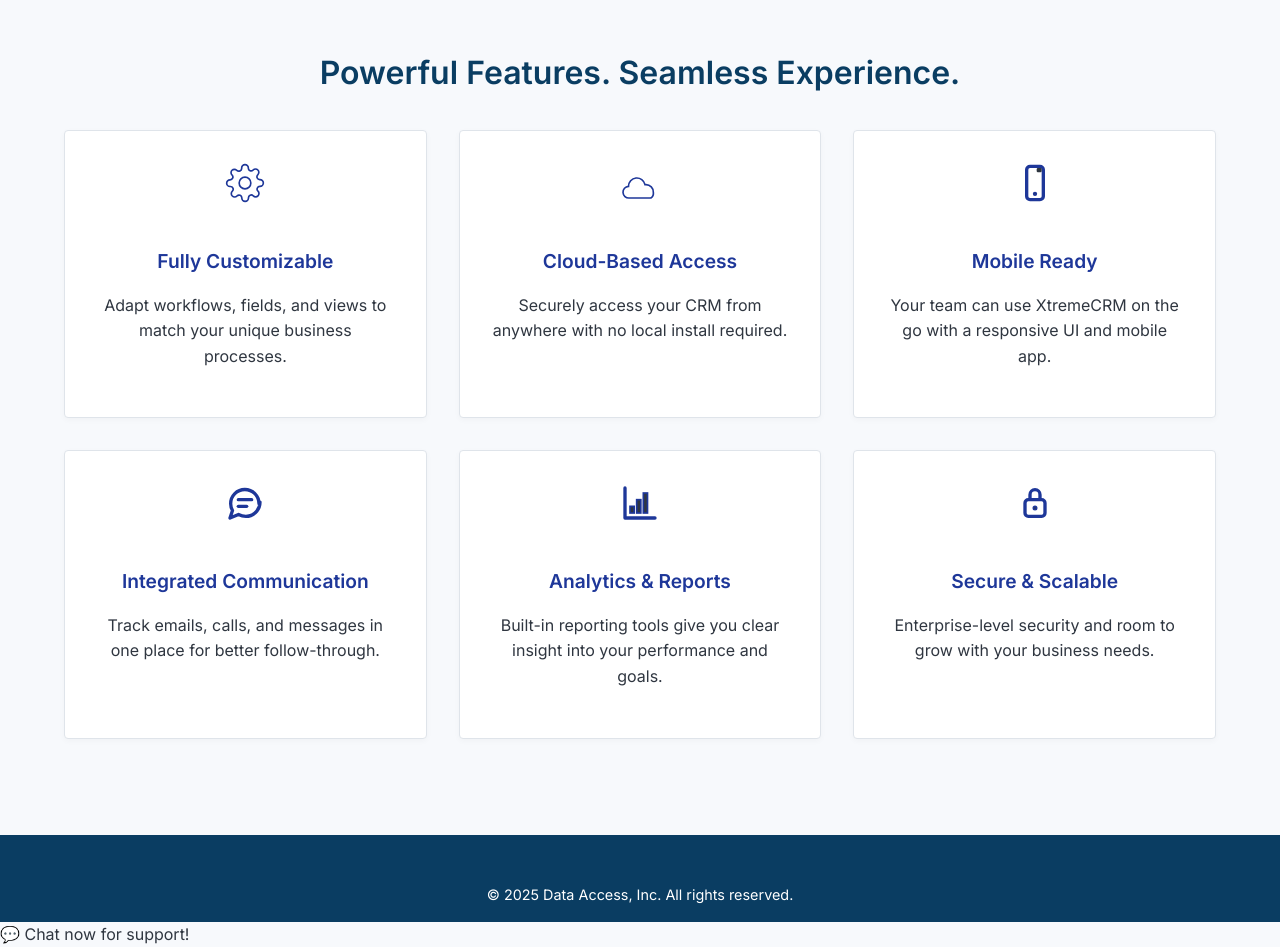
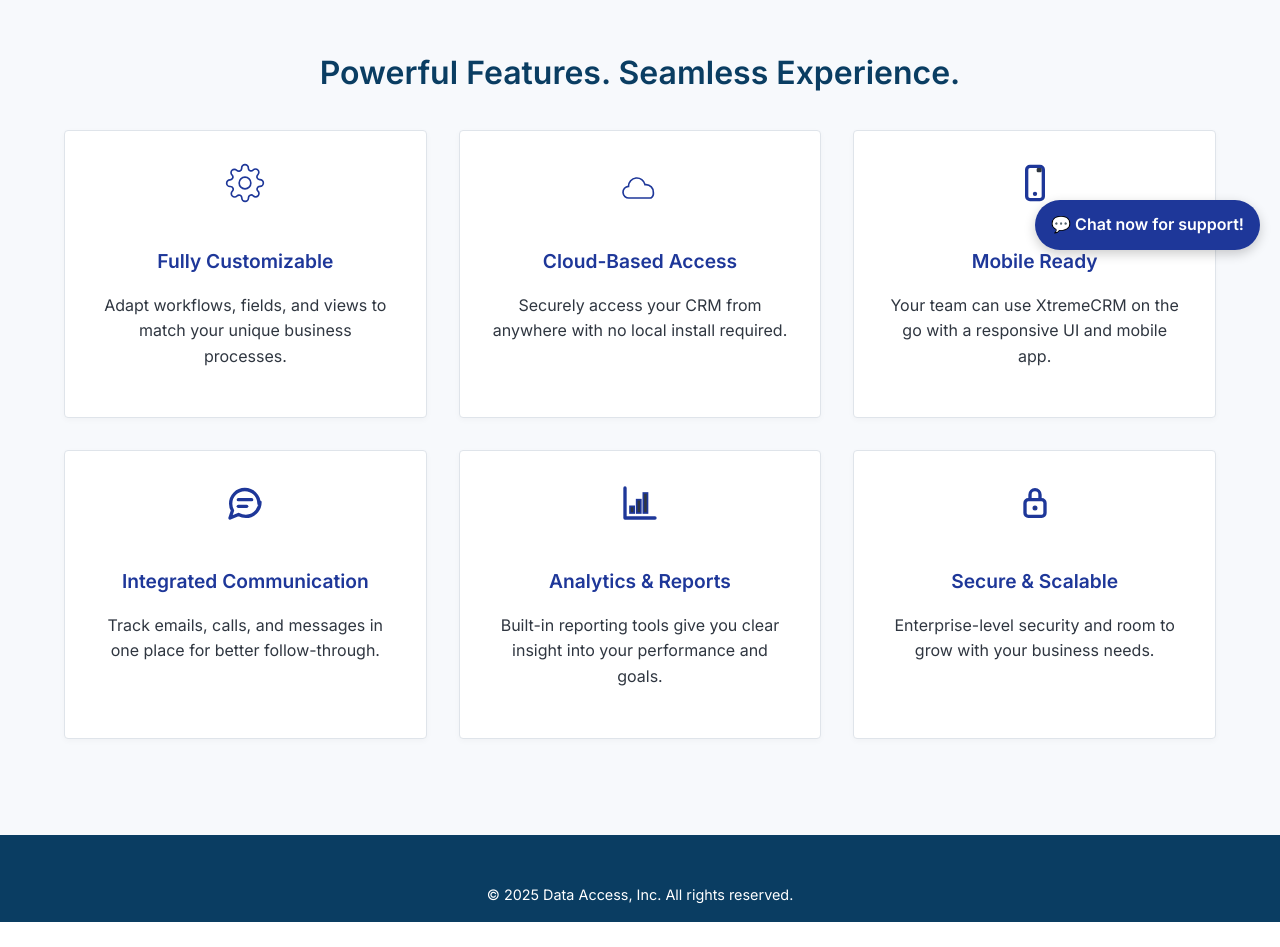
Before and after one commit to brandonifco/xtremecrm_site, a PHP site: page / in a window 1280 px wide. Shown: the part 530-1477 px from the top of the page. After the commit the page ends 1452 px from the top, so only its background shows below. Run offline with PHP 8.4, Linux system fonts and the light colour scheme; data that the repository does not hold is empty.

Commit message:
Fixed chat-bubble call in chat.js.

```diff
--- a/assets/js/chat.js
+++ b/assets/js/chat.js
@@ -6,7 +6,7 @@ document.addEventListener('DOMContentLoaded', () => {
 
     // 👉 Fade in chat bubble after 5s
     setTimeout(() => {
-        const chatBubble = document.getElementById('chatBubble');
+        const chatBubble = document.getElementById('chat-bubble');
         if (chatBubble) {
             chatBubble.classList.remove('hidden');
         }
--- a/includes/chat-widget.php
+++ b/includes/chat-widget.php
@@ -1,4 +1,4 @@
-<div class="chat-bubble hidden" id="chatBubble">💬 Chat now for support!</div>
+<div class="chat-bubble hidden" id="chat-bubble">💬 Chat now for support!</div>
 
 <div id="chat-panel">
     <div class="chat-header">
```
